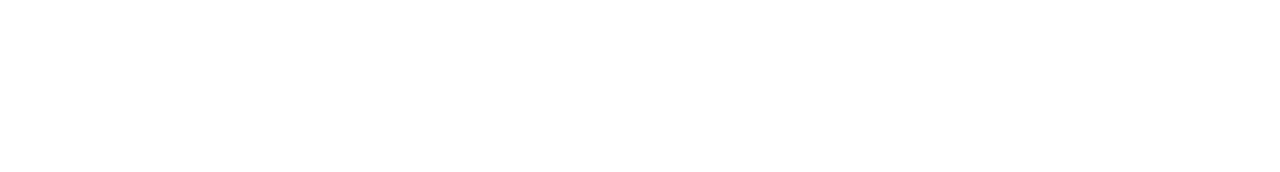
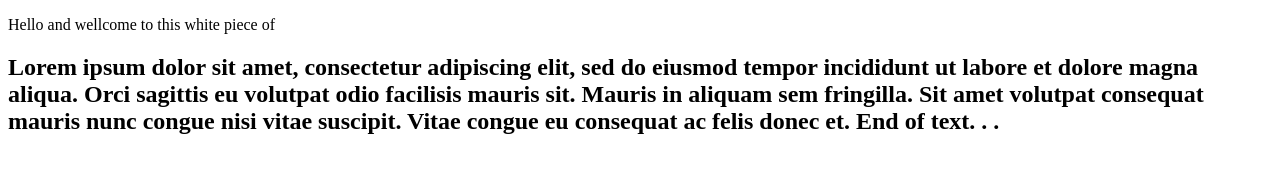
Before and after one commit to Simpan1001/HTML-sida-Uppgift, a plain HTML site: page index.html in a window 1280 px wide. Drawn offline with Linux system fonts and the light colour scheme.

Commit message:
Added dummy text

```diff
--- a/index.html
+++ b/index.html
@@ -7,6 +7,12 @@
     <title>Simpan1001's Lair</title>
 </head>
 <body>
-
+    <p>Hello and wellcome to this white piece of</p>
+    <h2>Lorem ipsum dolor sit amet, consectetur adipiscing elit, sed do eiusmod tempor
+        incididunt ut labore et dolore magna aliqua. Orci sagittis eu volutpat odio
+        facilisis mauris sit. Mauris in aliquam sem fringilla. Sit amet volutpat
+        consequat mauris nunc congue nisi vitae suscipit. Vitae congue eu consequat
+        ac felis donec et. End of text. . .
+    </h2>
 </body>
 </html>
```
